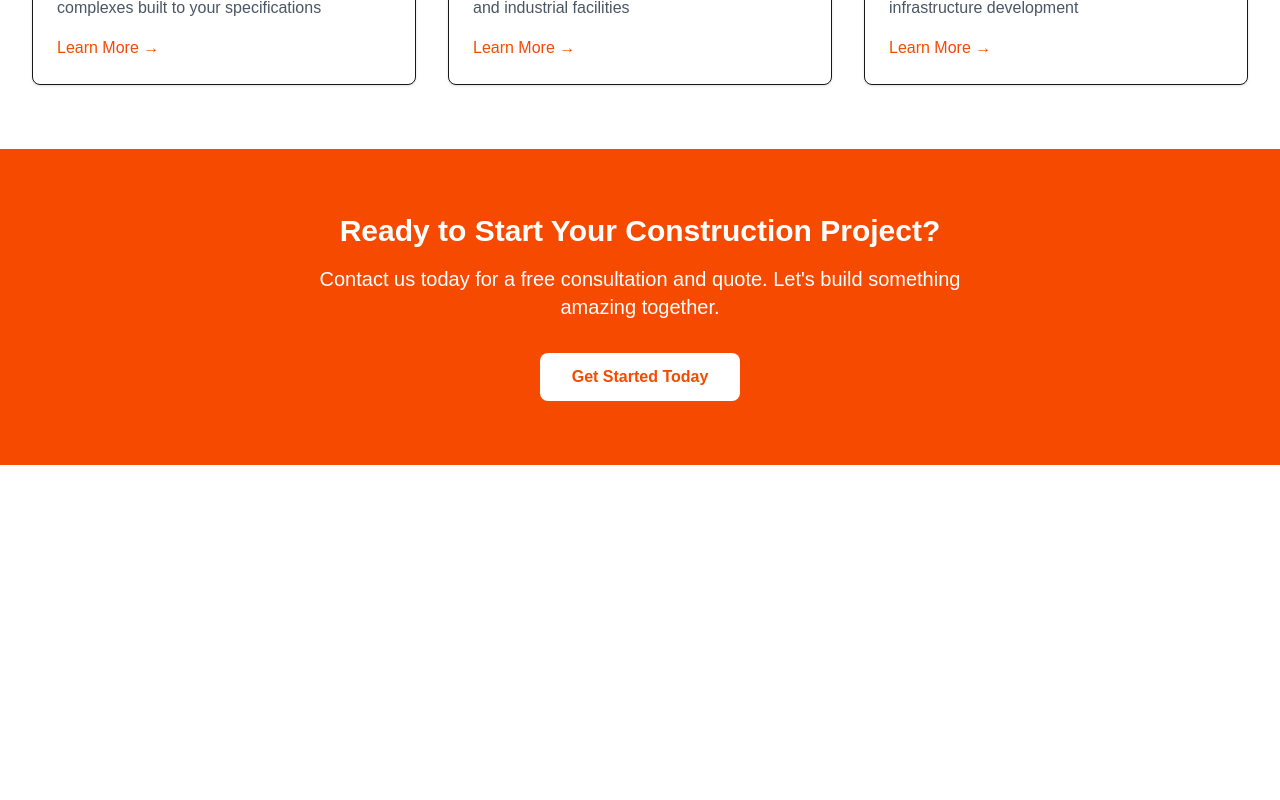
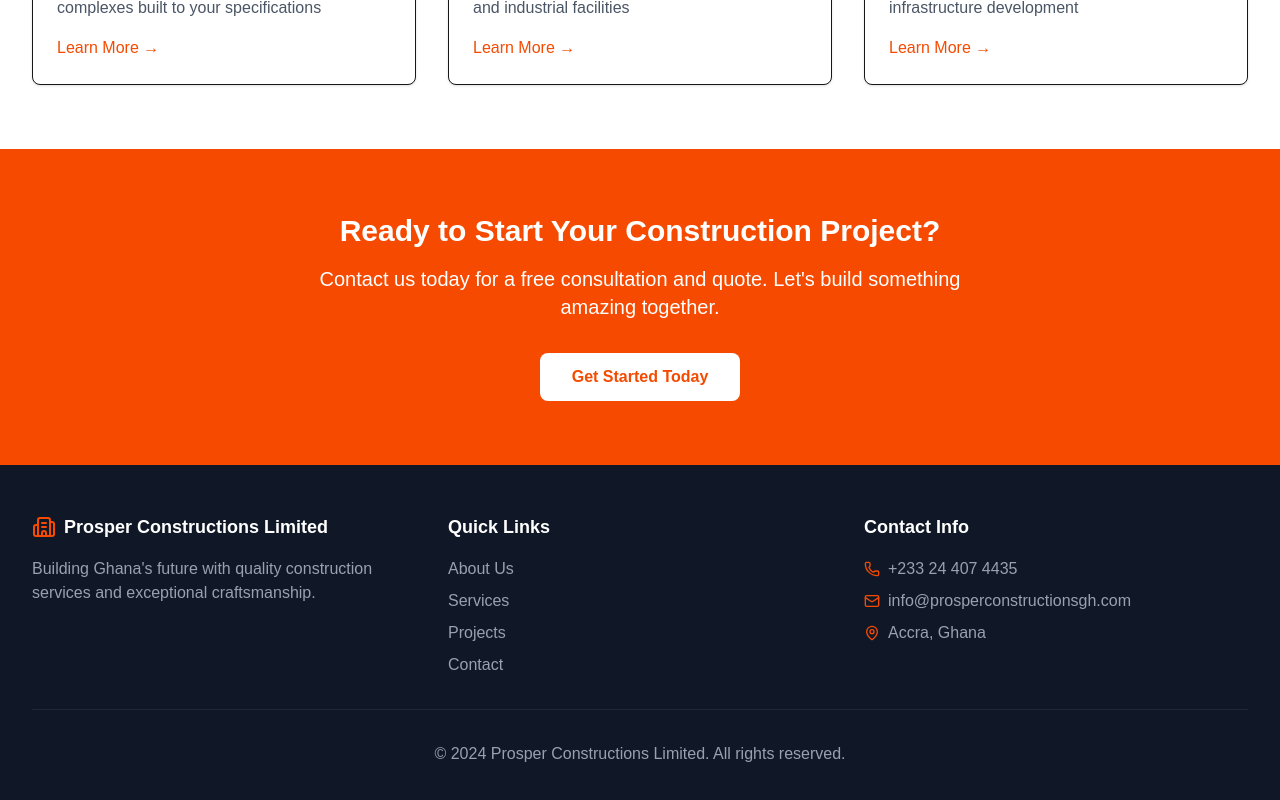
Before and after one commit to ZiglaCity/prosper-constructions-ltd, a Next.js app: page / in a window 1280 px wide. Shown: the part 1282-2082 px from the top of the page. Before the commit the page ends 1747 px from the top, so only its background shows below. Built offline with nearby package versions, Linux system fonts and the light colour scheme.

Commit message:
add footer

```diff
--- a/src/app/layout.tsx
+++ b/src/app/layout.tsx
@@ -2,6 +2,7 @@
 import { Geist, Geist_Mono } from "next/font/google";
 import "./globals.css";
 import Navbar from "@@/components/Navbar";
+import Footer from "@@/components/Footer";
 
 const geistSans = Geist({
   variable: "--font-geist-sans",
@@ -30,6 +31,7 @@
       >
         <Navbar />
         {children}
+        <Footer />
       </body>
     </html>
   );
--- a/src/components/Footer.tsx
+++ b/src/components/Footer.tsx
@@ -0,0 +1,77 @@
+import { Building2, Phone, Mail, MapPin } from "lucide-react";
+
+export default function Footer() {
+  return (
+    <footer className="bg-gray-900 text-white py-12">
+      <div className="max-w-7xl mx-auto px-4 sm:px-6 lg:px-8">
+        <div className="grid md:grid-cols-3 gap-8">
+          <div>
+            <div className="flex items-center space-x-2 mb-4">
+              <Building2 className="h-6 w-6 text-orange-600" />
+              <span className="text-lg font-semibold">
+                Prosper Constructions Limited
+              </span>
+            </div>
+            <p className="text-gray-400">
+              Building Ghana's future with quality construction services and
+              exceptional craftsmanship.
+            </p>
+          </div>
+
+          <div>
+            <h4 className="text-lg font-semibold mb-4">Quick Links</h4>
+            <div className="space-y-2">
+              <a href="/about" className="block text-gray-400 hover:text-white">
+                About Us
+              </a>
+              <a
+                href="/services"
+                className="block text-gray-400 hover:text-white"
+              >
+                Services
+              </a>
+              <a
+                href="/projects"
+                className="block text-gray-400 hover:text-white"
+              >
+                Projects
+              </a>
+              <a
+                href="/contact"
+                className="block text-gray-400 hover:text-white"
+              >
+                Contact
+              </a>
+            </div>
+          </div>
+
+          <div>
+            <h4 className="text-lg font-semibold mb-4">Contact Info</h4>
+            <div className="space-y-2">
+              <div className="flex items-center space-x-2">
+                <Phone className="h-4 w-4 text-orange-600" />
+                <span className="text-gray-400">+233 24 407 4435</span>
+              </div>
+              <div className="flex items-center space-x-2">
+                <Mail className="h-4 w-4 text-orange-600" />
+                <span className="text-gray-400">
+                  info@prosperconstructionsgh.com
+                </span>
+              </div>
+              <div className="flex items-center space-x-2">
+                <MapPin className="h-4 w-4 text-orange-600" />
+                <span className="text-gray-400">Accra, Ghana</span>
+              </div>
+            </div>
+          </div>
+        </div>
+
+        <div className="border-t border-gray-800 mt-8 pt-8 text-center">
+          <p className="text-gray-400">
+            © 2024 Prosper Constructions Limited. All rights reserved.
+          </p>
+        </div>
+      </div>
+    </footer>
+  );
+}
```
